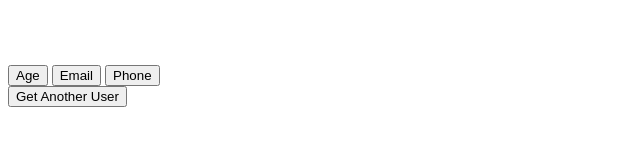
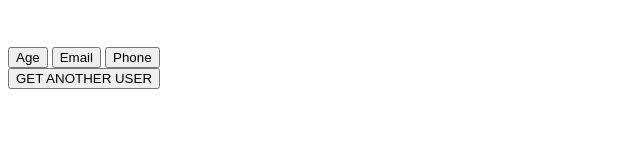
Before and after one commit to acciojob/random-user-js-Ruby123-creator, a website: page main.html in a window 1280 px wide. Shown: the whole page, without its empty margins (0-640 px from the left). Drawn offline with Linux system fonts and the light colour scheme.

Commit message:
created a submission

```diff
--- a/main.html
+++ b/main.html
@@ -10,12 +10,14 @@
     <img id="photo" alt="">
     <h3 id="name"></h3>
     <h4 id="info"></h4>
+    <button data-attr="age">Age</button>
+    <button data-attr="email">Email</button>
+
+    <button data-attr="phone">Phone</button>
     <br>
-    <input type="button" value="Age" data-attr="age">
-    <input type="button" value="Email" data-attr="email">
-    <input type="button" value="Phone" data-attr="phone">
-    <br>
-    <input type="button" value="Get Another User" id="getUser">
+    <button id="getUser">GET ANOTHER USER</button>
+
+
 
     <script src="script.js"></script>
 </body>
```
